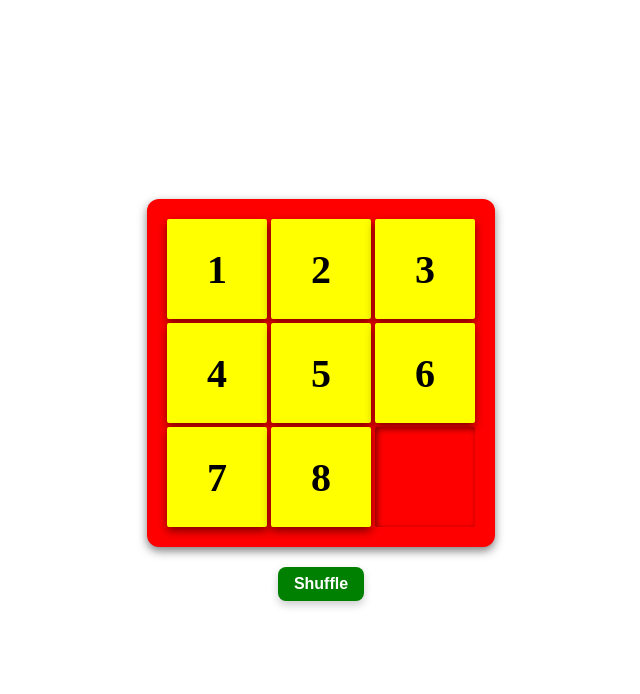
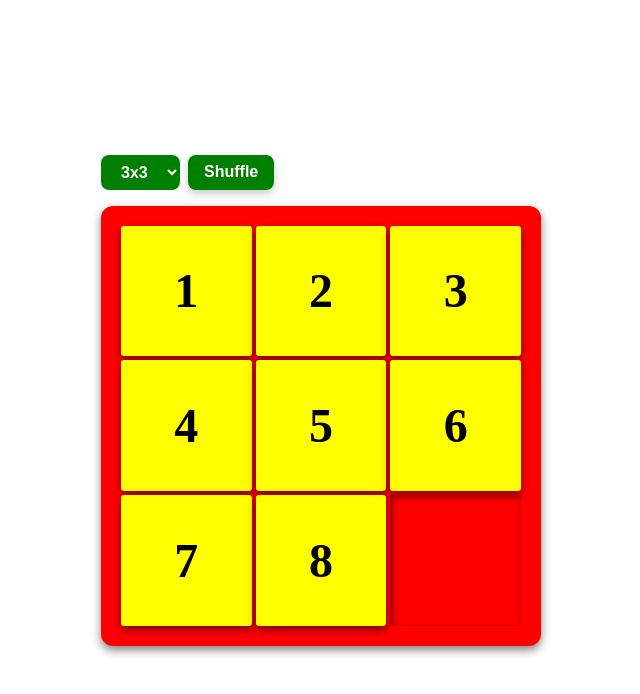
Before and after one commit to ChilliFreedman/sliding_puzzle, a React (Vite) app: page / in a window 1280 px wide. Shown: the top 694 px of the page, without its empty margins (319-959 px from the left). Built offline with nearby package versions, Linux system fonts and the light colour scheme.

Commit message:
Added a size selector

```diff
--- a/src/App.tsx
+++ b/src/App.tsx
@@ -1,5 +1,6 @@
 import { useState } from "react";
 import { Board } from "./components/Board";
+import { SizeSelector } from "./components/SizeSelector";
 import { createBoard, moveTile, shuffleBoard } from "./utils/board";
 
 const amountOfTiles = 9;
@@ -15,10 +16,17 @@ function App() {
     setBoard(shuffleBoard(board));
   }
 
+  function handleBoardSizeChange(amount: number) {
+    setBoard(shuffleBoard(createBoard(amount)));
+  }
+
   return (
     <div className="app">
+      <div className="top-bar">
+        <SizeSelector value={board.length} onChange={handleBoardSizeChange} />
+        <button className="shuffle-bt" onClick={handleShuffle}>Shuffle</button>
+      </div >
       <Board board={board} onTileClick={handleTileClick} />
-      <button className="shuffle-bt" onClick={handleShuffle}>Shuffle</button>
     </div>
   );
 };
--- /dev/null
+++ b/src/components/SizeSelector.tsx
@@ -0,0 +1,22 @@
+import "../styles/sizeSelector.css";
+
+type SizeSelectorProps = {
+  value: number;
+  onChange: (size: number) => void;
+};
+
+export function SizeSelector({ value, onChange }: SizeSelectorProps) {
+  return (
+    <div className="size-selector">
+      <select
+        value={value}
+        onChange={(e) => onChange(Number(e.target.value))}
+      >
+        <option value={9}>3x3</option>
+        <option value={16}>4x4</option>
+        <option value={25}>5x5</option>
+        <option value={36}>6x6</option>
+      </select>
+    </div>
+  );
+}
--- a/src/styles/board.css
+++ b/src/styles/board.css
@@ -5,4 +5,6 @@
   background-color: red;
   border-radius: 0.75rem;
   box-shadow: 0 0.25rem 0.625rem rgba(0,0,0,0.5);
+  width: 25rem;
+  height: 25rem;
 }
--- a/src/styles/global.css
+++ b/src/styles/global.css
@@ -3,14 +3,14 @@ body {
   display: flex;
   align-items: center;
   justify-content: center;
-  height: 100vh;
+  min-height: 100vh;
 }
 
 .app{
   display:flex;
   flex-direction:column;
   align-items:center;
-  gap: 1.25rem;
+  gap: 1rem;
 }
 
 .shuffle-bt {
@@ -28,3 +28,9 @@ body {
 .shuffle-bt:hover {
   background-color: darkgreen;
 }
+
+.top-bar {
+  width: 100%;
+  display: flex;
+  gap: 0.5rem;
+}
--- /dev/null
+++ b/src/styles/sizeSelector.css
@@ -0,0 +1,10 @@
+.size-selector select {
+  padding: 0.5rem 1rem;
+  font-size: 1rem;
+  font-weight: bold;
+  border-radius: 0.5rem;
+  border: none;
+  background-color:green;
+  color: white;
+  cursor: pointer;
+}
--- a/src/styles/tile.css
+++ b/src/styles/tile.css
@@ -2,11 +2,9 @@
   display: flex;
   justify-content: center;
   align-items: center;
-  width: 6.25rem;
-  height: 6.25rem;
-  font-size: 2.5rem;
+  font-size: 3rem;
   font-weight: bold;
-  border-radius: 0.125rem;
+  border-radius: 0.2rem;
   background-color: yellow;
   cursor: pointer;
   box-shadow: 0 0.25rem 0.625rem rgba(0,0,0,0.5);
```
